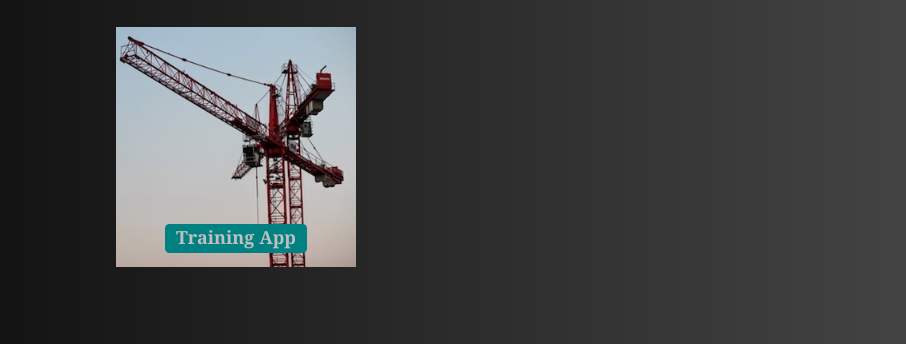
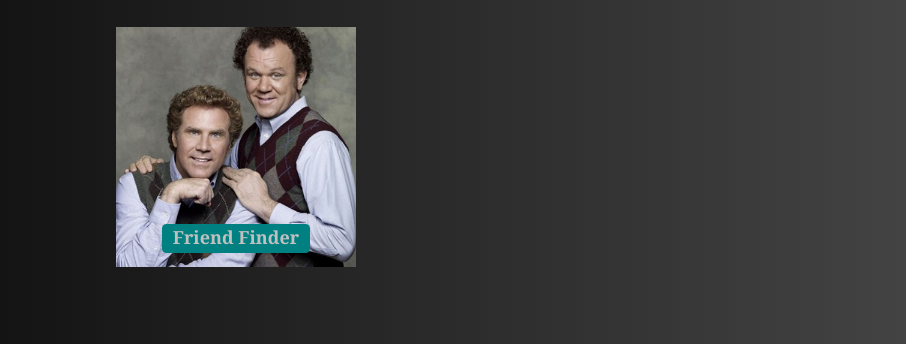
Before and after one commit to Salty923/Bootstrap-Portfolio, a plain HTML site: page portfolio.html in a window 1280 px wide. Shown: the part 447-791 px from the top of the page, 374-1280 px from the left. Drawn offline with nearby package versions, Linux system fonts and the light colour scheme.

Commit message:
add friend finder to portfolio

```diff
--- a/portfolio.html
+++ b/portfolio.html
@@ -73,14 +73,16 @@
        <h1 class="label">Truck Routing</h1>
       </div>
       <div class="port-box pull-left">
-       <img class="port-img" src="assets/images/crane.jpeg">
-       <h1 class="label">Training App</h1>
+				<a href="https://mighty-wildwood-92669.herokuapp.com/">
+					<img class="port-img" src="assets/images/bff.jpeg">
+				</a>
+       <h1 class="label">Friend Finder</h1>
       </div>
     </div>
     <div class="col-md-4 hidden-sm hidden-xs text-center">
       <div class="port-box pull-left">
 				<a href="https://github.com/Salty923/bamazon">
-			 <img class="port-img" src="assets/images/BAMAZON.png">
+				 <img class="port-img" src="assets/images/BAMAZON.png">
 			 </a>
        <h1 class="label">CLI Hangman</h1>
       </div>
```
Also changed, not shown: assets/images/bff.jpeg (added), 2 other files.
